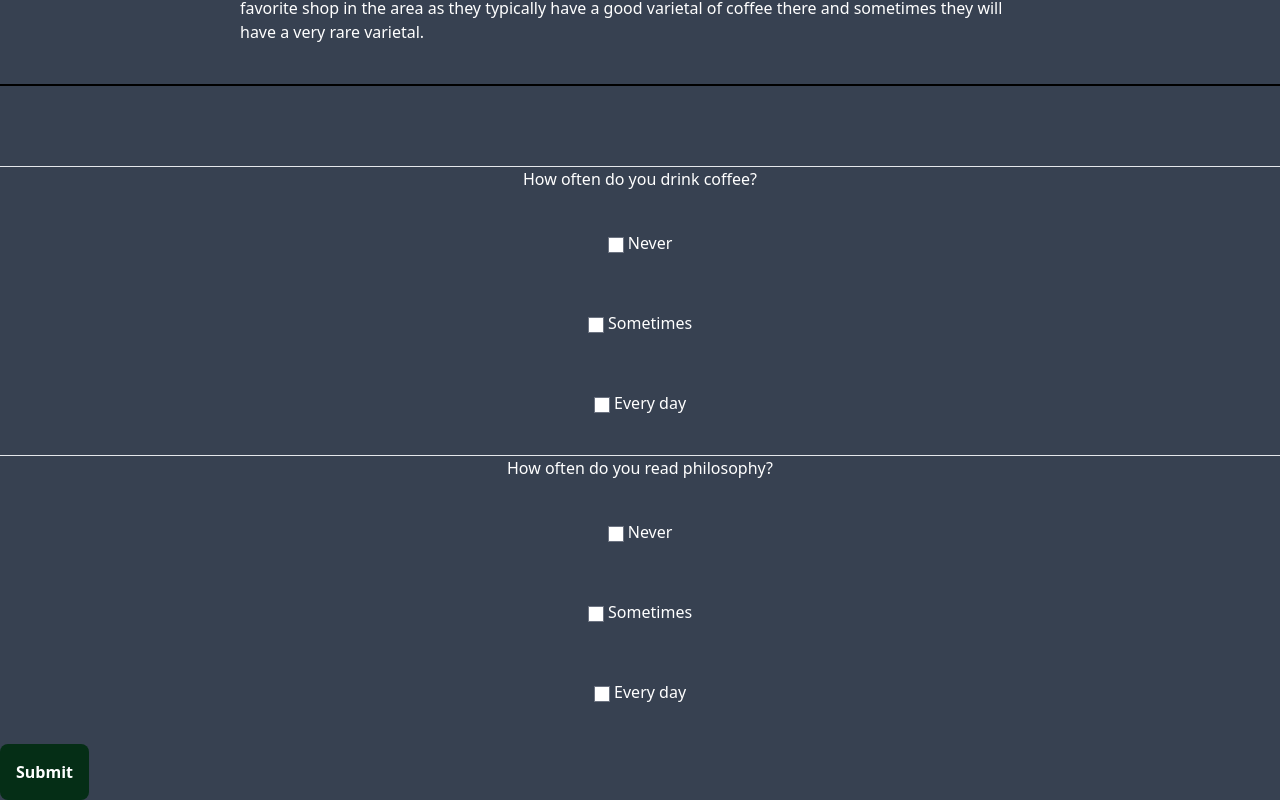
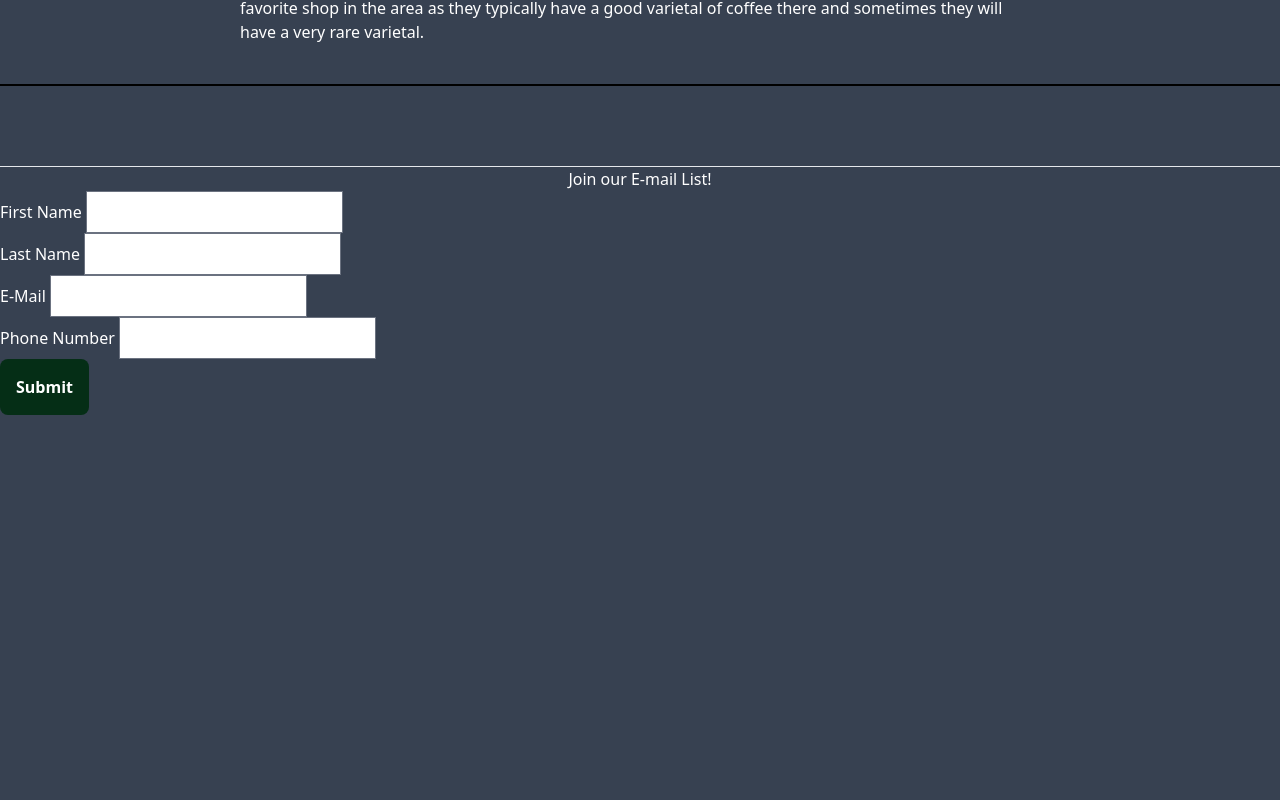
Before and after one commit to SWIC-177/html-css-skills-demo-ontologictelos, a website built with Vite: page index.html in a window 1280 px wide. Shown: the part 1195-1995 px from the top of the page. After the commit the page ends 1610 px from the top, so only its background shows below. Built offline with nearby package versions, Linux system fonts and the light colour scheme.

Commit message:
Update form for assignment

```diff
--- a/index.html
+++ b/index.html
@@ -65,39 +65,34 @@
       they will have a very rare varietal.
     </p>
     <ul class="space-y-4 border-t-2 border-black pb-10 pl-60 pr-60 pt-10"></ul>
-    <div class="justify-center">
+    <form class="justify-center">
       <hr />
-      <h1 class="text-center">How often do you drink coffee?</h1>
-      <fieldset
-        class="[&>input]:scr-only flex flex-col items-center gap-y-4 pb-10 pt-10"
-      >
-        <div><input type="checkbox" name="Never" /> Never</div>
+      <h1 class="text-center">Join our E-mail List!</h1>
+      <div>
+        <label> First Name</label>
+        <input />
+      </div>
 
-        <br />
-        <div><input type="checkbox" name="Sometimes" /> Sometimes</div>
+      <div>
+        <label> Last Name </label>
+        <input />
+      </div>
 
-        <br />
-        <div><input type="checkbox" name="Everyday" /> Every day</div>
-      </fieldset>
-      <hr />
-      <h1 class="text-center">How often do you read philosophy?</h1>
-      <fieldset
-        class="[&>input]:scr-only flex flex-col items-center gap-y-4 pb-10 pt-10"
-      >
-        <div>
-          <input type="checkbox" name="Never" class="align-middle" /> Never
-        </div>
-        <br />
-        <div><input type="checkbox" name="Sometimes" /> Sometimes</div>
-        <br />
-        <div><input type="checkbox" name="Everyday" /> Every day</div>
-      </fieldset>
+      <div>
+        <label> E-Mail</label>
+        <input />
+      </div>
+
+      <div>
+        <label> Phone Number </label>
+        <input />
+      </div>
       <input
         class="items-center justify-center rounded-lg bg-green-950 p-4 font-bold text-white transition-transform hover:scale-110 hover:bg-green-800"
         type="submit"
         value="Submit"
       />
-    </div>
+    </form>
     <script src="./main.js" type="module"></script>
   </body>
 </html>
```
